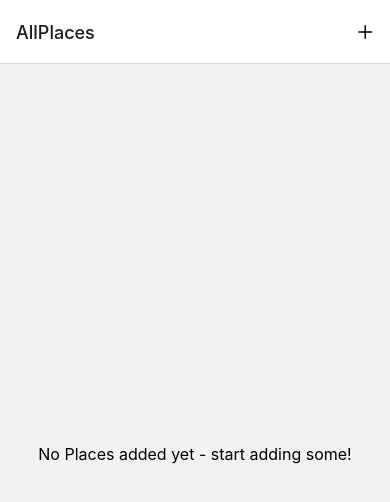
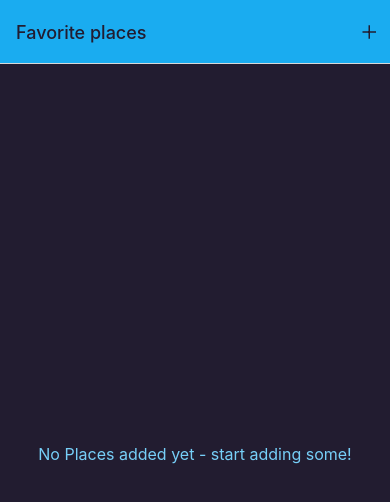
Before and after one commit to Gabin100/favorite-places, a React Native app: screen /AllPlaces in a window 390 px wide. Shown: the top 502 px of the page. Built offline with nearby package versions, Linux system fonts and the light colour scheme.

Commit message:
global colors and styling

```diff
--- a/App.js
+++ b/App.js
@@ -5,6 +5,7 @@
 import AllPlaces from "./screens/AllPlaces";
 import AddPlace from "./screens/AddPlace";
 import IconButtons from "./components/Ui/IconButtons";
+import { Colors } from "./constants/colors";
 
 const Stack = createNativeStackNavigator();
 
@@ -13,11 +14,18 @@
     <>
       <StatusBar style='auto' />
       <NavigationContainer>
-        <Stack.Navigator>
+        <Stack.Navigator
+          screenOptions={{
+            headerStyle: { backgroundColor: Colors.primary500 },
+            headerTintColor: Colors.gray700,
+            contentStyle: { backgroundColor: Colors.gray700 },
+          }}
+        >
           <Stack.Screen
             name='AllPlaces'
             component={AllPlaces}
             options={({ navigation }) => ({
+              title: "Favorite places",
               headerRight: ({ tintColor }) => (
                 <IconButtons
                   icon={"add"}
@@ -28,7 +36,13 @@
               ),
             })}
           />
-          <Stack.Screen name='AddPlace' component={AddPlace} />
+          <Stack.Screen
+            name='AddPlace'
+            component={AddPlace}
+            options={{
+              title: "Add a new Palce",
+            }}
+          />
         </Stack.Navigator>
       </NavigationContainer>
     </>
--- a/components/Places/PlacesList.js
+++ b/components/Places/PlacesList.js
@@ -1,4 +1,5 @@
 import { StyleSheet, FlatList, View, Text } from "react-native";
+import { Colors } from "../../constants/colors";
 import PlaceItem from "./PlaceItem";
 
 function PlacesList({ places }) {
@@ -31,5 +32,6 @@
   },
   fallbackText: {
     fontSize: 16,
+    color: Colors.primary200,
   },
 });
--- a/components/Ui/IconButtons.js
+++ b/components/Ui/IconButtons.js
@@ -17,7 +17,6 @@
 const styles = StyleSheet.create({
   button: {
     padding: 8,
-    margin: 4,
     justifyContent: "center",
     alignItems: "center",
   },
--- /dev/null
+++ b/constants/colors.js
@@ -0,0 +1,11 @@
+export const Colors = {
+  primary50: "#cfeffd",
+  primary100: "#a0defb",
+  primary200: "#77cff8",
+  primary400: "#44bdf5",
+  primary500: "#1aacf0",
+  primary700: "#0570c9",
+  primary800: "#003b88",
+  accent500: "#e6b30b",
+  gray700: "#221c30",
+};
```
